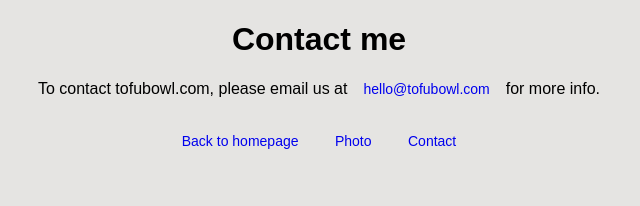
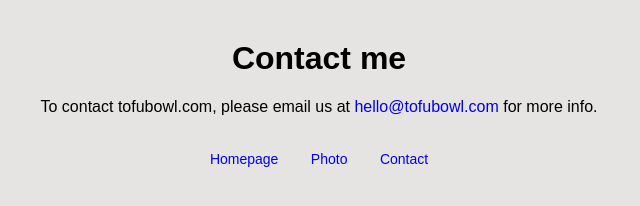
Before and after one commit to silping/tofu, a plain HTML site: page contact.html in a window 1280 px wide. Shown: the whole page, without its empty margins (321-961 px from the left). Drawn offline with Linux system fonts and the light colour scheme.

Commit message:
Improved navigation links

```diff
--- a/contact.html
+++ b/contact.html
@@ -13,12 +13,14 @@
     <p>
       To contact tofubowl.com, please email us at<a
         href="mailto:hello@tofubowl.com"
-        >hello@tofubowl.com</a
+        class="contact-link"
+      >
+        hello@tofubowl.com </a
       >for more info.
     </p>
     <br />
-    <a href="/">Back to homepage</a>
-    <a href="/photo.html">Photo</a>
-    <a href="/contact.html">Contact</a>
+    <a href="/" class="nav-link">Homepage</a>
+    <a href="/photo.html" class="nav-link">Photo</a>
+    <a href="/contact.html" class="nav-link">Contact</a>
   </body>
 </html>
--- a/css/styles.css
+++ b/css/styles.css
@@ -5,15 +5,23 @@ body {
   margin: 0 auto;
   font-family: Arial, Helvetica, sans-serif;
 }
-a {
-  padding: 6px 10px;
+h1 {
+  margin-top: 40px;
+}
+
+.nav-link {
+  padding: 6px 8px;
   margin: 30px 6px;
   text-decoration: none;
   font-size: 14px;
 }
-a:hover {
+.nav-link:hover {
   background-color: yellow;
   border-radius: 4px;
+}
+
+.contact-link {
+  text-decoration: none;
 }
 .bowl-img {
   max-width: 50%;
```
Also changed, not shown: index.html (+3 -3 lines), photo.html (+3 -3 lines).
